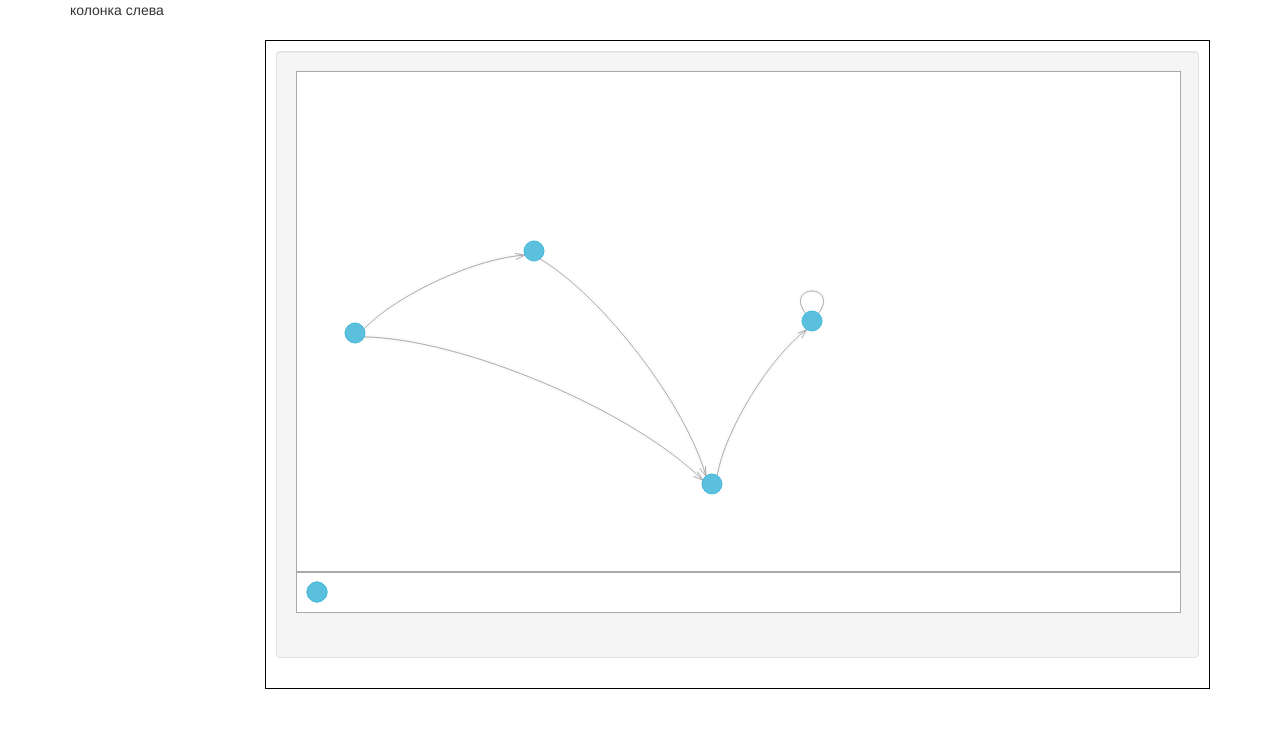
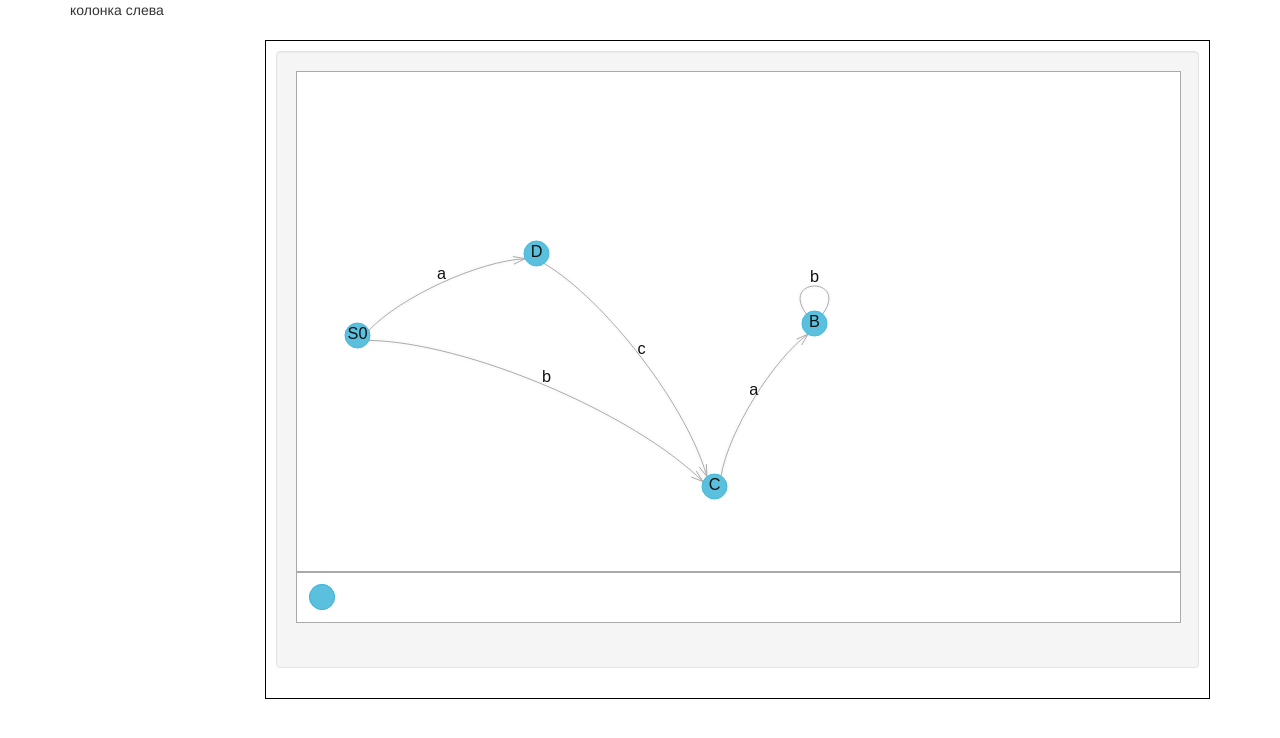
Before and after one commit to ipo-kio/dmti_js, a website: page src/index.html in a window 1280 px wide. Drawn offline with Linux system fonts and the light colour scheme.

Commit message:
generate labels

```diff
--- a/src/fmt/script.js
+++ b/src/fmt/script.js
@@ -130,6 +130,7 @@ var qwerty00006 = (function () {
     for (var i = 0; i < 10000; i++) {
       if (this.getVertex("v" + i) == null) {
         vertex.id = "v" + i;
+        vertex.updateLabel("S"+i);
         this.states.push(vertex);
         return;
       }
@@ -147,7 +148,7 @@ var qwerty00006 = (function () {
     return null;
   };
 
-  Fsm.prototype.addEdge = function (v1, v2) {
+  Fsm.prototype.addEdge = function (v1, v2, label) {
       var edge = new Transition(v1, v2, this.gui, this);
       this.transitions.push(edge);
       v1.transitions.push(edge);
@@ -155,10 +156,26 @@ var qwerty00006 = (function () {
         v2.transitions.push(edge);
       }
       edge.update();
+    if(label){
+      edge.updateLabel(label);
+    }else{
+      var labels = this.config.alphabet.split("");
+      for (var i = 0; i < v1.transitions.length; i++) {
+        if(v1.transitions[i].v1==v1) {
+          var label = v1.transitions[i].label;
+          if (labels.indexOf(label) >= 0) {
+            labels.splice(labels.indexOf(label), 1);
+          }
+        }
+      }
+      if(labels.length>0){
+        edge.updateLabel(labels[0]);
+      }
+    }
   };
 
   Fsm.prototype.canAddEdge = function(v1, v2){
-    return this.getEdge(v1,v2)==null && this.getEdge(v2,v1)==null;
+    return this.getEdge(v1,v2)==null;
   };
 
   Fsm.prototype.removeVertex = function (vertex) {
@@ -178,6 +195,7 @@ var qwerty00006 = (function () {
     }
     this.gui.stage.removeChild(edge.line);
     this.gui.stage.removeChild(edge.backline);
+    this.gui.stage.removeChild(edge.text);
     this.transitions.splice(edgeIndex, 1);
   };
 
@@ -223,13 +241,14 @@ var qwerty00006 = (function () {
     for (var i = 0; i < solution.states.length; i++) {
       var v = solution.states[i];
       var vertex = new State(v.x * this.gui.width, v.y * this.gui.height, this.gui, this, null);
+      vertex.updateLabel(v.label);
       vertex.id = v.id;
       this.states.push(vertex);
       this.gui.stage.addChild(vertex.view);
     }
     for (var j = 0; j < solution.transitions.length; j++) {
       var e = solution.transitions[j];
-      this.addEdge(this.getVertex(e.from), this.getVertex(e.to));
+      this.addEdge(this.getVertex(e.from), this.getVertex(e.to), e.label);
     }
   };
 
@@ -239,7 +258,7 @@ var qwerty00006 = (function () {
     result.transitions = [];
     for (var i = 0; i < this.states.length; i++) {
       var state = this.states[i];
-      result.states.push({id: state.id, x: state.view.x / this.gui.width, y: state.view.y / this.gui.height});
+      result.states.push({id: state.id, x: state.view.x / this.gui.width, y: state.view.y / this.gui.height, label: state.label});
     }
     for (var j = 0; j < this.transitions.length; j++) {
       var transition = this.transitions[j];
@@ -275,6 +294,7 @@ var qwerty00006 = (function () {
     this.gui = gui;
     this.view = new createjs.Container();
     this.transitions = [];
+    this.label="";
 
     this.border = new createjs.Shape();
     this.border.graphics.beginStroke(gui.vertexBorderColor);
@@ -295,6 +315,9 @@ var qwerty00006 = (function () {
     this.line.graphics.clear();
 
     this.view.addChild(this.circle);
+
+
+
     this.view.x = x;
     this.view.y = y;
     this.base = base;
@@ -413,6 +436,17 @@ var qwerty00006 = (function () {
 
   }
 
+  State.prototype.updateLabel = function(label){
+    this.label=label;
+    if(this.text){
+      this.view.removeChild(this.text);
+    }
+    this.text = new createjs.Text(this.label, this.gui.vertexSize * 0.65 + "px Arial", "#111");
+    this.text.x = (this.gui.vertexSize - this.text.getBounds().width) / 2;
+    this.text.y = this.gui.vertexSize*0.15;
+    this.view.addChild(this.text);
+  };
+
   State.prototype.isMoverOutsideVertex = function(){
     var x = this.view.x+this.gui.vertexSize/2;
     var y = this.view.y+this.gui.vertexSize/2;
@@ -455,6 +489,7 @@ var qwerty00006 = (function () {
     this.v2=v2;
     this.gui=gui;
     this.graph=graph;
+    this.label="";
 
     var backline = new createjs.Shape();
     var line = new createjs.Shape();
@@ -490,10 +525,20 @@ var qwerty00006 = (function () {
     backline.on("click", function(){
       edge.graph.removeEdge(edge);
     });
+  }
 
+  Transition.prototype.updateLabel = function(label){
+    this.label=label;
+    if(this.text){
+      this.gui.stage.removeChild(this.text);
+    }
+    this.text = new createjs.Text(this.label, this.gui.vertexSize * 0.65 + "px Arial", "#111");
 
+    this.text.x = (this.center.x - this.text.getBounds().width/2);
+    this.text.y = this.center.y-this.gui.vertexSize * 0.65;
 
-  }
+    this.gui.stage.addChild(this.text);
+  };
 
   Transition.prototype.update = function(){
     var p1 = {
@@ -519,6 +564,10 @@ var qwerty00006 = (function () {
     this.backline.graphics.beginStroke("darkgray");
     this.backline.graphics.setStrokeStyle(5);
     this.drawLine(this.backline.graphics, p1, p2);
+
+    if(this.text) {
+      this.updateLabel(this.label);
+    }
   };
 
   Transition.prototype.drawLine = function(g, p1, p2){
@@ -547,6 +596,8 @@ var qwerty00006 = (function () {
     g.moveTo(p1.x, p1.y);
     g.bezierCurveTo(bp1.x, bp1.y, bp2.x, bp2.y, p2.x, p2.y);
 
+    this.center = GuiUtils.bezierPoint(p1, bp1, bp2, p2, 0.5);
+
     if(p1!=p2) {
       var arv = GuiUtils.vector(GuiUtils.bezierPoint(p1, bp1, bp2, p2, 0.85), p2);
       arv = GuiUtils.rotateVector(arv, Math.PI);
--- a/src/index.html
+++ b/src/index.html
@@ -39,8 +39,8 @@
         qwertyfather.magic("fsm1", $("#fsm1").width(), qwerty00006.magic(),
          '{"alphabet": "abc", ' +
          '"height": 500, ' +
-         '"vertexsize": 20}',
-        '{"states":[{"id":"v0","x":0.05436013590033975,"y":0.502},{"id":"v1","x":0.5719139297848245,"y":0.478},{"id":"v2","x":0.45866364665911663,"y":0.804},{"id":"v3","x":0.2570781426953567,"y":0.338}],"transitions":[{"from":"v0","to":"v3"},{"from":"v0","to":"v2"},{"from":"v3","to":"v2"},{"from":"v2","to":"v1"},{"from":"v1","to":"v1"}]}');
+         '"vertexsize": 25}',
+        '{"states":[{"id":"v0","x":0.05436013590033975,"y":0.502,"label":"S0"},{"id":"v1","x":0.5719139297848245,"y":0.478,"label":"B"},{"id":"v2","x":0.45866364665911663,"y":0.804,"label":"C"},{"id":"v3","x":0.2570781426953567,"y":0.338,"label":"D"}],"transitions":[{"from":"v0","to":"v3","label":"a"},{"from":"v0","to":"v2","label":"b"},{"from":"v3","to":"v2","label":"c"},{"from":"v2","to":"v1","label":"a"},{"from":"v1","to":"v1","label":"b"}]}');
     </script>
 
 </body>
```
